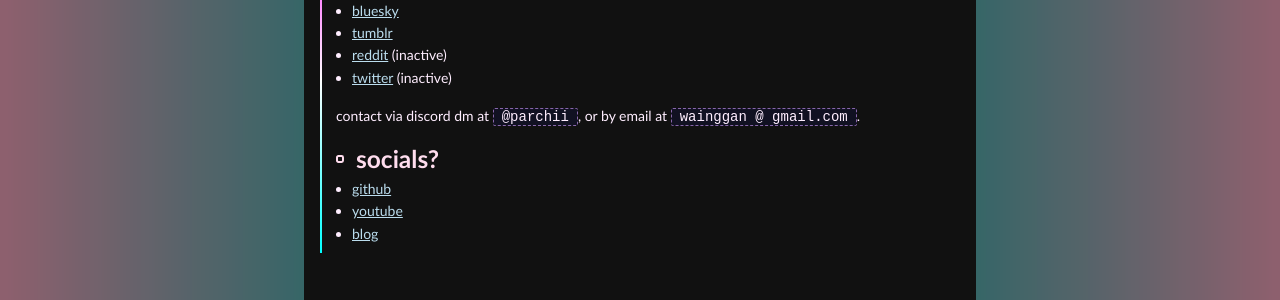
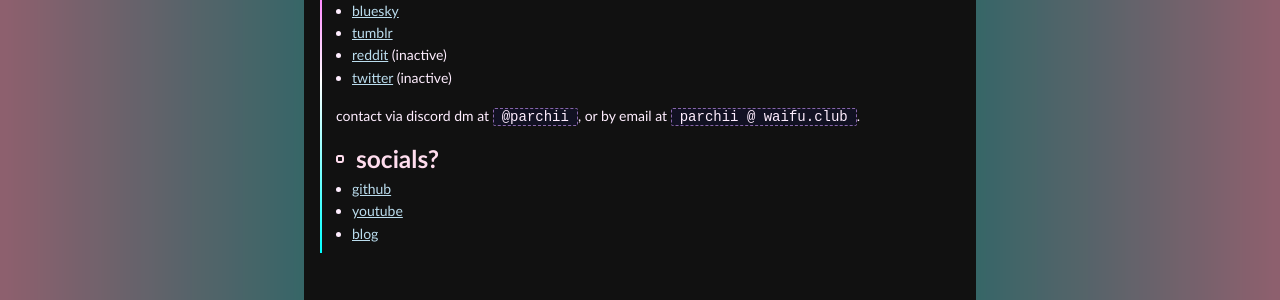
Before and after one commit to Wainggan/parchii, a Jekyll site: the page built from social.md, in a window 1280 px wide. Shown: the part 237-537 px from the top of the page. Built offline with Jekyll 4.4.1, drawn with Linux system fonts in a browser that asks for light colours.

Commit message:
update email

```diff
--- a/social.md
+++ b/social.md
@@ -11,7 +11,7 @@
 - [reddit](https://reddit.com/u/wainggan) (inactive)
 - [twitter](https://twitter.com/wainggan) (inactive)
 
-contact via discord dm at `@parchii`, or by email at `wainggan @ gmail.com`.
+contact via discord dm at `@parchii`, or by email at `parchii @ waifu.club`.
 
 ## socials?
 
```
